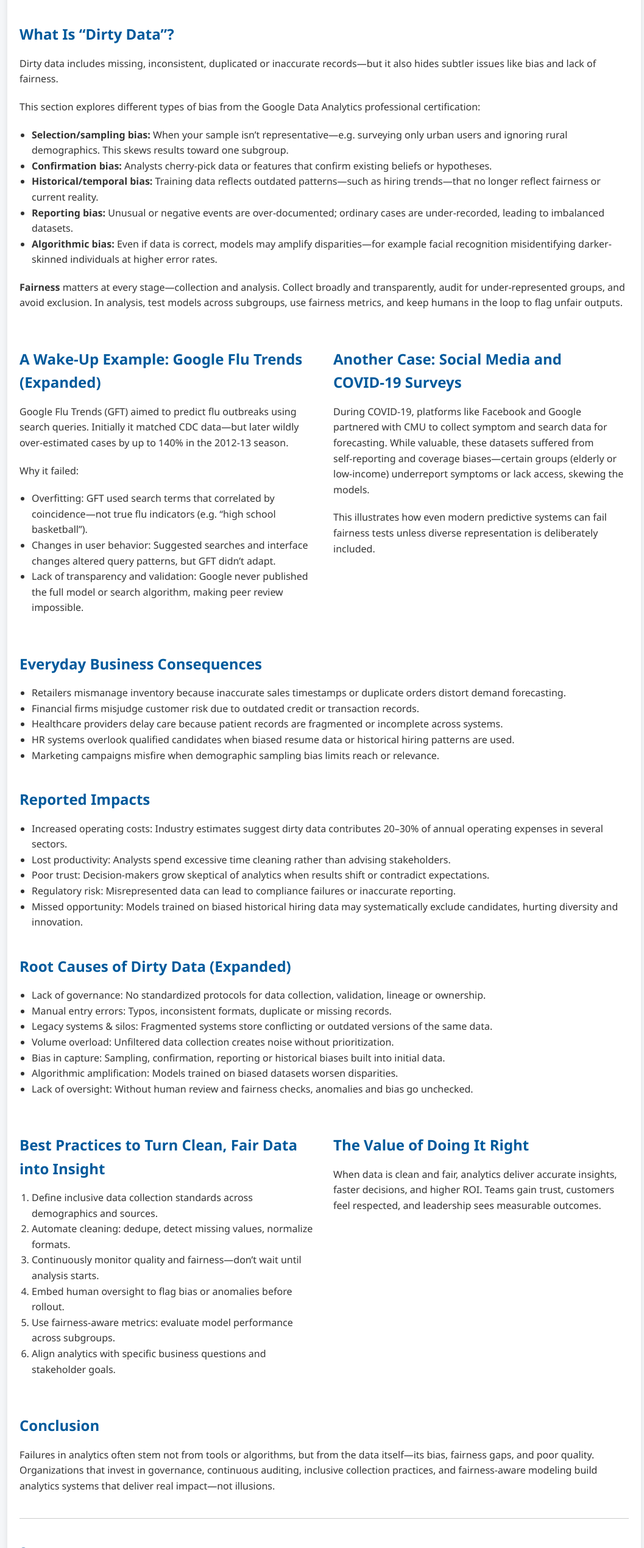
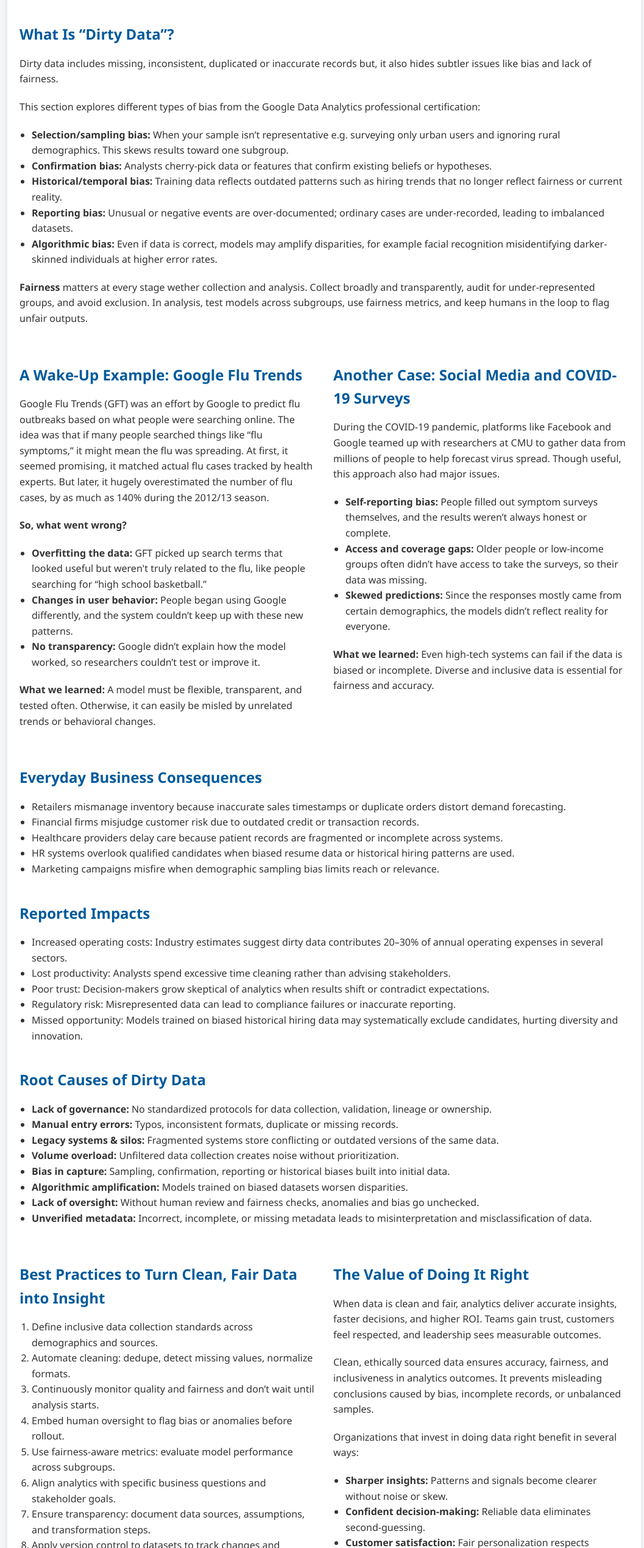
Before and after one commit to PritishAnalyst/When-Data-Lies_Blog, a plain HTML site: page index.html in a window 1280 px wide. Shown: the part 261-2800 px from the top of the page at 61% size, without its empty margins (108-1165 px from the left). Drawn offline with Linux system fonts and the light colour scheme.

Commit message:
Blog Updated

```diff
--- a/index.html
+++ b/index.html
@@ -94,35 +94,57 @@
 
     <section class="section">
       <h2>What Is “Dirty Data”?</h2>
-      <p>Dirty data includes missing, inconsistent, duplicated or inaccurate records—but it also hides subtler issues like bias and lack of fairness.</p>
+      <p>Dirty data includes missing, inconsistent, duplicated or inaccurate records but, it also hides subtler issues like bias and lack of fairness.</p>
       <p>This section explores different types of bias from the Google Data Analytics professional certification:</p>
       <ul>
-        <li><strong>Selection/sampling bias:</strong> When your sample isn’t representative—e.g. surveying only urban users and ignoring rural demographics. This skews results toward one subgroup.</li>
+        <li><strong>Selection/sampling bias:</strong> When your sample isn’t representative e.g. surveying only urban users and ignoring rural demographics. This skews results toward one subgroup.</li>
         <li><strong>Confirmation bias:</strong> Analysts cherry‑pick data or features that confirm existing beliefs or hypotheses.</li>
-        <li><strong>Historical/temporal bias:</strong> Training data reflects outdated patterns—such as hiring trends—that no longer reflect fairness or current reality.</li>
+        <li><strong>Historical/temporal bias:</strong> Training data reflects outdated patterns such as hiring trends that no longer reflect fairness or current reality.</li>
         <li><strong>Reporting bias:</strong> Unusual or negative events are over‑documented; ordinary cases are under‑recorded, leading to imbalanced datasets.</li>
-        <li><strong>Algorithmic bias:</strong> Even if data is correct, models may amplify disparities—for example facial recognition misidentifying darker-skinned individuals at higher error rates.</li>
+        <li><strong>Algorithmic bias:</strong> Even if data is correct, models may amplify disparities, for example facial recognition misidentifying darker-skinned individuals at higher error rates.</li>
       </ul>
-      <p><strong>Fairness</strong> matters at every stage—collection and analysis. Collect broadly and transparently, audit for under‑represented groups, and avoid exclusion. In analysis, test models across subgroups, use fairness metrics, and keep humans in the loop to flag unfair outputs.</p>
+      <p><strong>Fairness</strong> matters at every stage wether collection and analysis. Collect broadly and transparently, audit for under‑represented groups, and avoid exclusion. In analysis, test models across subgroups, use fairness metrics, and keep humans in the loop to flag unfair outputs.</p>
     </section>
 
    <section class="section horizontal">
   <div class="column">
-        <h2>A Wake‑Up Example: Google Flu Trends (Expanded)</h2>
-        <p>Google Flu Trends (GFT) aimed to predict flu outbreaks using search queries. Initially it matched CDC data—but later wildly over‑estimated cases by up to 140% in the 2012‑13 season.</p>
-        <p>Why it failed:</p>
+    <h2><strong>A Wake-Up Example: Google Flu Trends</strong></h2>
+    <p>
+      Google Flu Trends (GFT) was an effort by Google to predict flu outbreaks based on what people were searching online.
+      The idea was that if many people searched things like “flu symptoms,” it might mean the flu was spreading. At first, it
+      seemed promising, it matched actual flu cases tracked by health experts. But later, it hugely overestimated the number
+      of flu cases, by as much as 140% during the 2012/13 season.
+    </p>
+    <p><strong>So, what went wrong?</strong></p>
     <ul>
-          <li>Overfitting: GFT used search terms that correlated by coincidence—not true flu indicators (e.g. “high school basketball”).</li>
-          <li>Changes in user behavior: Suggested searches and interface changes altered query patterns, but GFT didn’t adapt.</li>
-          <li>Lack of transparency and validation: Google never published the full model or search algorithm, making peer review impossible.</li>
+      <li><strong>Overfitting the data:</strong> GFT picked up search terms that looked useful but weren't truly related to the flu, like
+        people searching for “high school basketball.”</li>
+      <li><strong>Changes in user behavior:</strong> People began using Google differently, and the system couldn’t keep up with these
+        new patterns.</li>
+      <li><strong>No transparency:</strong> Google didn’t explain how the model worked, so researchers couldn’t test or improve it.</li>
     </ul>
+    <p><strong>What we learned:</strong> A model must be flexible, transparent, and tested often. Otherwise, it can easily be misled by
+      unrelated trends or behavioral changes.</p>
   </div>
   <div class="column">
-        <h2>Another Case: Social Media and COVID‑19 Surveys</h2>
-        <p>During COVID‑19, platforms like Facebook and Google partnered with CMU to collect symptom and search data for forecasting. While valuable, these datasets suffered from self‑reporting and coverage biases—certain groups (elderly or low‑income) underreport symptoms or lack access, skewing the models.</p>
-        <p>This illustrates how even modern predictive systems can fail fairness tests unless diverse representation is deliberately included.</p>
+    <h2>Another Case: Social Media and COVID-19 Surveys</h2>
+    <p>
+      During the COVID-19 pandemic, platforms like Facebook and Google teamed up with researchers at CMU to gather data
+      from millions of people to help forecast virus spread. Though useful, this approach also had major issues.
+    </p>
+    <ul>
+      <li><strong>Self-reporting bias:</strong> People filled out symptom surveys themselves, and the results weren’t always honest or
+        complete.</li>
+      <li><strong>Access and coverage gaps:</strong> Older people or low-income groups often didn’t have access to take the surveys,
+        so their data was missing.</li>
+      <li><strong>Skewed predictions:</strong> Since the responses mostly came from certain demographics, the models didn’t reflect
+        reality for everyone.</li>
+    </ul>
+    <p><strong>What we learned:</strong> Even high-tech systems can fail if the data is biased or incomplete. Diverse and inclusive
+      data is essential for fairness and accuracy.</p>
   </div>
 </section>
+
 
     <section class="section">
       <h2>Everyday Business Consequences</h2>
@@ -147,15 +169,16 @@
     </section>
 
    <section class="section">
-      <h2>Root Causes of Dirty Data (Expanded)</h2>
+  <h2><strong>Root Causes of Dirty Data</strong></h2>
   <ul>
-        <li>Lack of governance: No standardized protocols for data collection, validation, lineage or ownership.</li>
-        <li>Manual entry errors: Typos, inconsistent formats, duplicate or missing records.</li>
-        <li>Legacy systems & silos: Fragmented systems store conflicting or outdated versions of the same data.</li>
-        <li>Volume overload: Unfiltered data collection creates noise without prioritization.</li>
-        <li>Bias in capture: Sampling, confirmation, reporting or historical biases built into initial data.</li>
-        <li>Algorithmic amplification: Models trained on biased datasets worsen disparities.</li>
-        <li>Lack of oversight: Without human review and fairness checks, anomalies and bias go unchecked.</li>
+    <li><strong>Lack of governance:</strong> No standardized protocols for data collection, validation, lineage or ownership.</li>
+    <li><strong>Manual entry errors:</strong> Typos, inconsistent formats, duplicate or missing records.</li>
+    <li><strong>Legacy systems & silos:</strong> Fragmented systems store conflicting or outdated versions of the same data.</li>
+    <li><strong>Volume overload:</strong> Unfiltered data collection creates noise without prioritization.</li>
+    <li><strong>Bias in capture:</strong> Sampling, confirmation, reporting or historical biases built into initial data.</li>
+    <li><strong>Algorithmic amplification:</strong> Models trained on biased datasets worsen disparities.</li>
+    <li><strong>Lack of oversight:</strong> Without human review and fairness checks, anomalies and bias go unchecked.</li>
+    <li><strong>Unverified metadata:</strong> Incorrect, incomplete, or missing metadata leads to misinterpretation and misclassification of data.</li>
   </ul>
 </section>
 
@@ -165,32 +188,60 @@
     <ol>
       <li>Define inclusive data collection standards across demographics and sources.</li>
       <li>Automate cleaning: dedupe, detect missing values, normalize formats.</li>
-          <li>Continuously monitor quality and fairness—don’t wait until analysis starts.</li>
+      <li>Continuously monitor quality and fairness and don’t wait until analysis starts.</li>
       <li>Embed human oversight to flag bias or anomalies before rollout.</li>
       <li>Use fairness-aware metrics: evaluate model performance across subgroups.</li>
       <li>Align analytics with specific business questions and stakeholder goals.</li>
+      <li>Ensure transparency: document data sources, assumptions, and transformation steps.</li>
+      <li>Apply version control to datasets to track changes and maintain reproducibility.</li>
+      <li>Balance datasets to avoid overrepresentation or underrepresentation of groups.</li>
+      <li>Include diverse domain experts when designing data collection and analytics workflows.</li>
+      <li>Periodically audit for algorithmic bias and unintended consequences post-deployment.</li>
+      <li>Train teams on data ethics, privacy, and responsible use of machine learning.</li>
     </ol>
   </div>
   <div class="column">
     <h2>The Value of Doing It Right</h2>
     <p>When data is clean and fair, analytics deliver accurate insights, faster decisions, and higher ROI. Teams gain trust, customers feel respected, and leadership sees measurable outcomes.</p>
+    <p>Clean, ethically sourced data ensures accuracy, fairness, and inclusiveness in analytics outcomes. It prevents misleading conclusions caused by bias, incomplete records, or unbalanced samples.</p>
+    <p>Organizations that invest in doing data right benefit in several ways:</p>
+    <ul>
+      <li><strong>Sharper insights:</strong> Patterns and signals become clearer without noise or skew.</li>
+      <li><strong>Confident decision-making:</strong> Reliable data eliminates second-guessing.</li>
+      <li><strong>Customer satisfaction:</strong> Fair personalization respects identities and avoids stereotyping.</li>
+      <li><strong>Regulatory compliance:</strong> Clean, fair data minimizes risk under evolving data governance laws.</li>
+      <li><strong>Aligned teams:</strong> Everyone works from the same trustworthy source of truth.</li>
+    </ul>
+    <p>Fair and clean data doesn’t just improve performance—it reinforces ethics, inclusivity, and long-term trust.</p>
   </div>
 </section>
 
+
    <section class="section">
   <h2>Conclusion</h2>
-      <p>Failures in analytics often stem not from tools or algorithms, but from the data itself—its bias, fairness gaps, and poor quality. Organizations that invest in governance, continuous auditing, inclusive collection practices, and fairness-aware modeling build analytics systems that deliver real impact—not illusions.</p>
+  <p>
+    Many times, analytics projects fail not because of the tools or complex algorithms used, but because of problems with the data itself.
+    If the data is biased, unfair, incomplete, or of poor quality, even the most advanced systems can give wrong or misleading results.
+  </p>
+  <p>
+    To avoid this, organizations need to do more than just collect data. They must take care of how data is gathered, make sure it
+    represents everyone fairly, and regularly check for errors or changes. This is called good data governance and auditing.
+  </p>
+  <p>
+    It is also important to design models that are aware of fairness, so that predictions or decisions do not accidentally hurt certain groups
+    or miss important patterns. By focusing on these practices, companies can make sure their data systems are not just smart, but also
+    trustworthy, fair, and useful in the real world.
+  </p>
 </section>
+
 
     <section class="section sources">
       <h2>Sources</h2>
       <ul>
-        <li>What We Can Learn from the Epic Failure of Google Flu Trends: https://www.wired.com/2015/10/can-learn-epic-failure-google-flu-trends</li>
-        <li>Studies on overestimation and bias in GFT (Science, Wired, Time)</li>
-        <li>Reporting bias and fairness frameworks from CMU COVIDCast</li>
-        <li>Types of bias: selection, confirmation, historical, reporting, algorithmic</li>
-        <li>Fairness evaluation in ML workflows</li>
-      </ul>
+        <li><a href="https://www.wired.com/2015/10/can-learn-epic-failure-google-flu-trends" target="_blank">What We Can Learn from the Epic Failure of Google Flu Trends (Wired)</a></li>
+        <li><a href="https://www.wired.com/story/survey-data-facebook-google-map-covid-19-carnegie-mellon" target="_blank">Reporting bias and fairness frameworks from CMU COVIDCast</a></li>
+         <li><a href="https://www.ibm.com/think/topics/data-bias" target="_blank">Types of bias: selection, confirmation, historical, reporting, algorithmic</a></li>
+         <li><a href="https://www.ncbi.nlm.nih.gov/pmc/articles/PMC11966066/" target="_blank">Fairness evaluation in ML workflows</a></li>
     </section>
 
     <footer>
```
Lines whose indentation alone changed are shown as unchanged.
